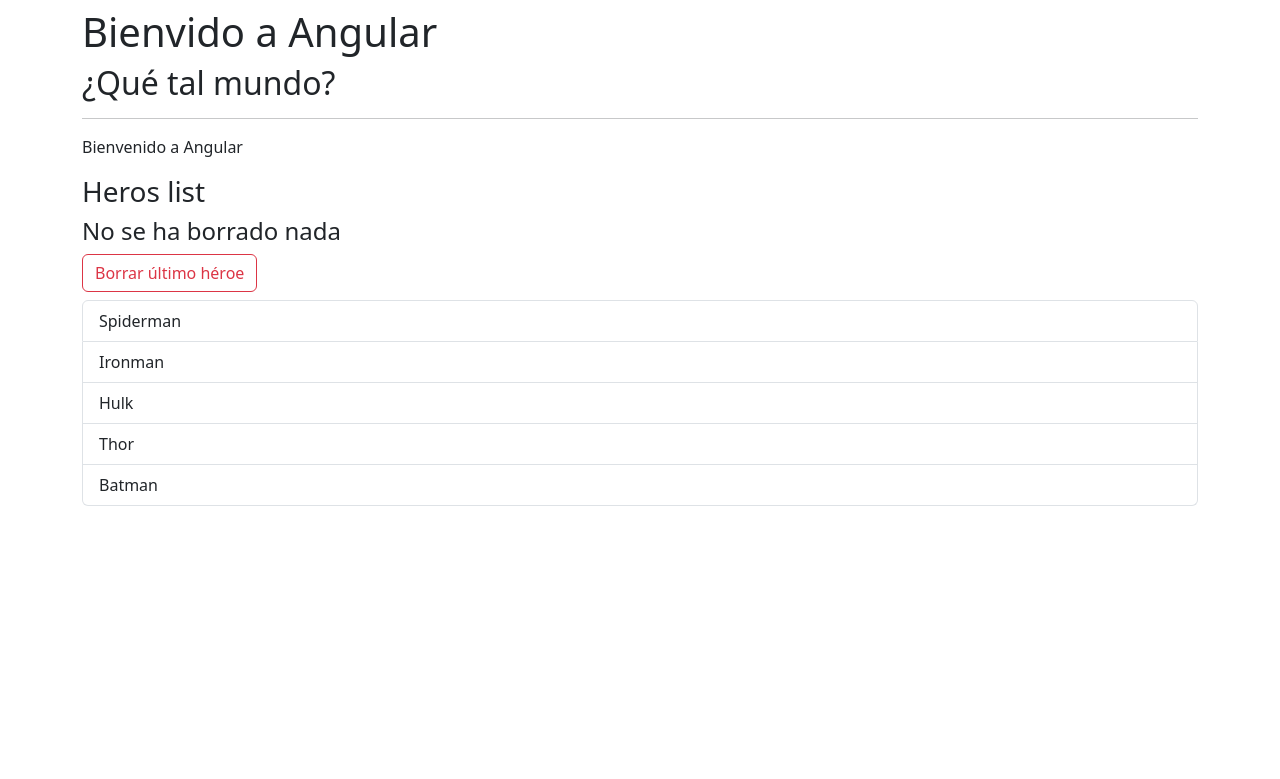
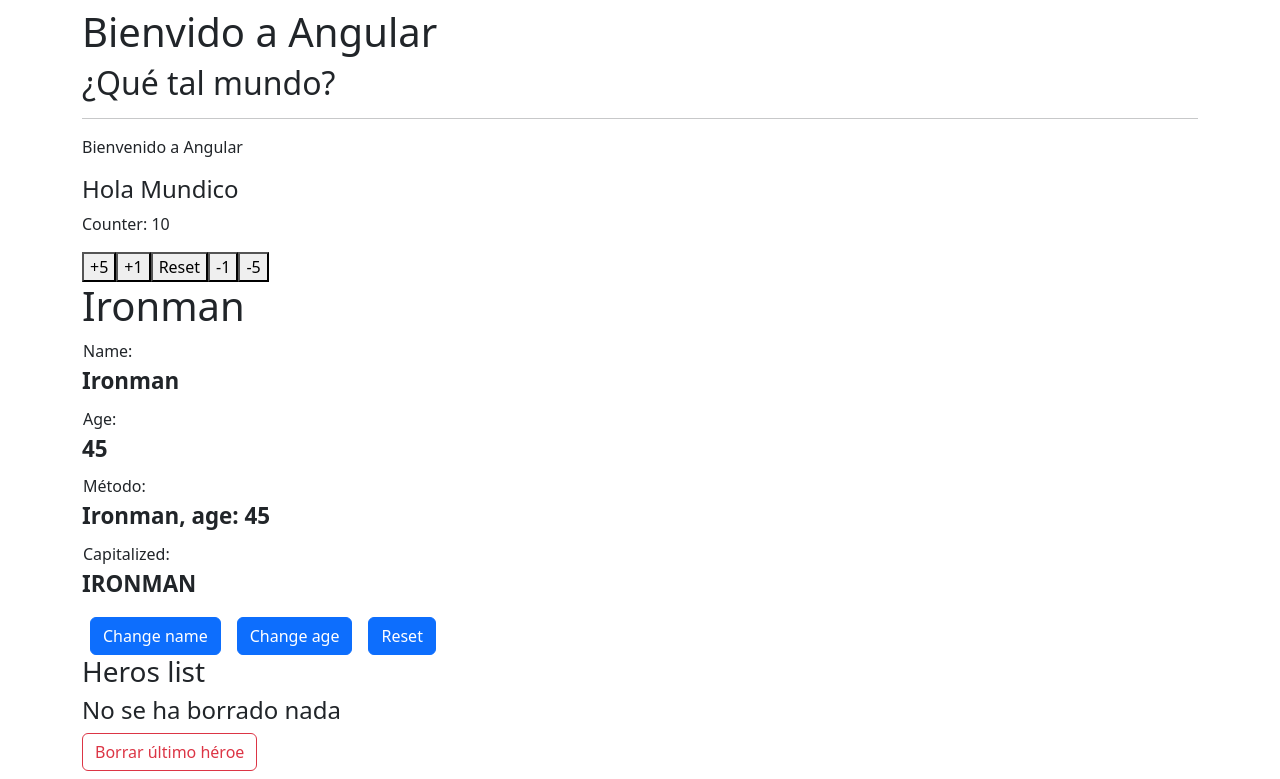
Before and after one commit to rafabo7/curso-angular, an Angular app in the folder 02-bases/: page / in a window 1280 px wide. Shown: the top 779 px of the page. Built offline with nearby package versions, Linux system fonts and the light colour scheme.

Commit message:
update: Split counter into custom module. Uncomment other components in app.component.html

```diff
--- a/02-bases/src/app/app.component.html
+++ b/02-bases/src/app/app.component.html
@@ -5,7 +5,6 @@
 <p>Bienvenido a Angular</p>
 
 
-<!-- <app-counter></app-counter> -->
-<!-- <app-counter></app-counter> -->
- <!-- <app-heroes-hero></app-heroes-hero> -->
- <app-heroes-list></app-heroes-list>
+<app-counter></app-counter>
+<app-heroes-hero></app-heroes-hero>
+<app-heroes-list></app-heroes-list>
```
Also changed, not shown: 02-bases/src/app/app.module.ts (+4 -3 lines), 02-bases/src/app/counter/counter.module.ts (added, +15 -0 lines), 02-bases/src/app/counter/components/counter/counter.component.ts (renamed from 02-bases/src/app/counter/counter.component.ts).
